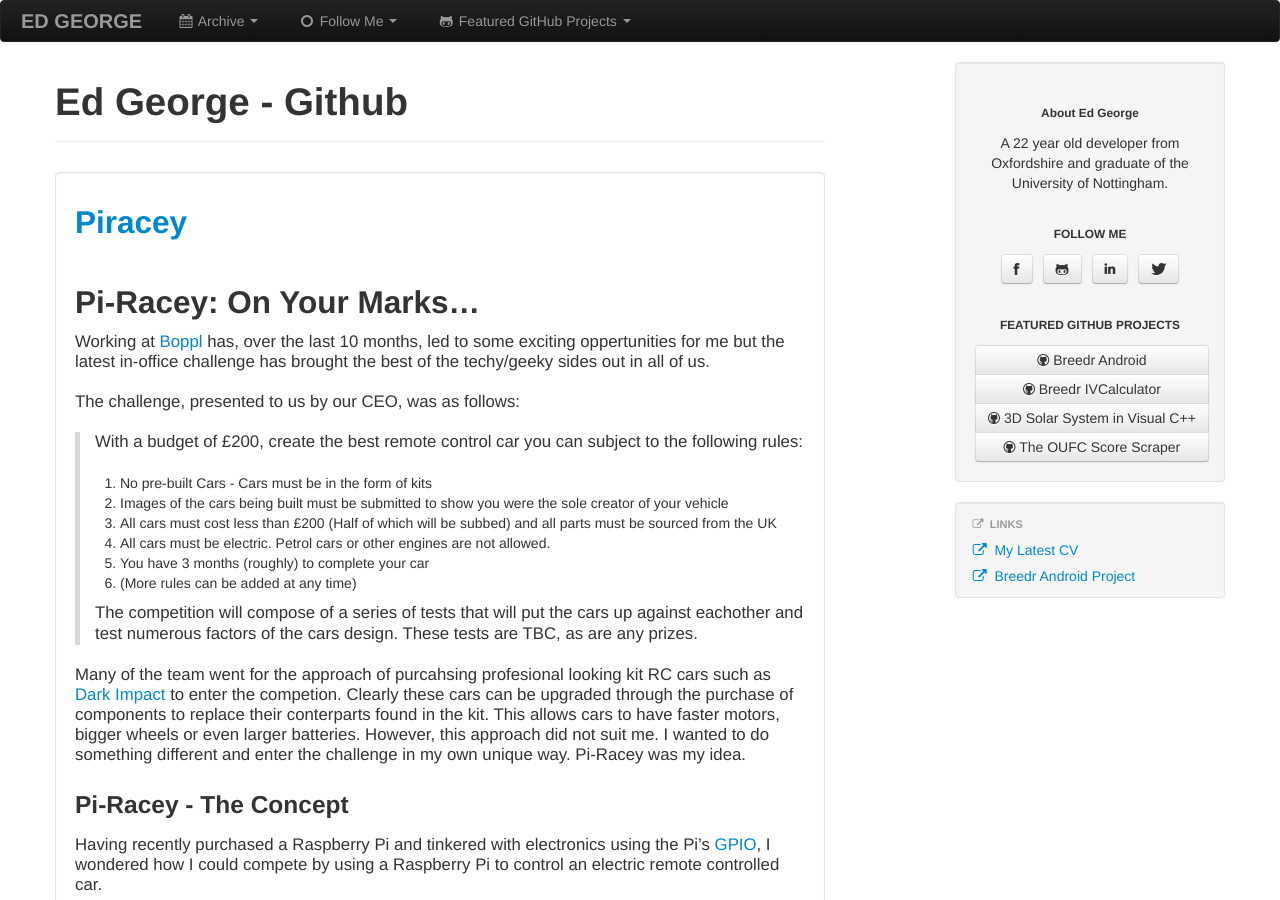
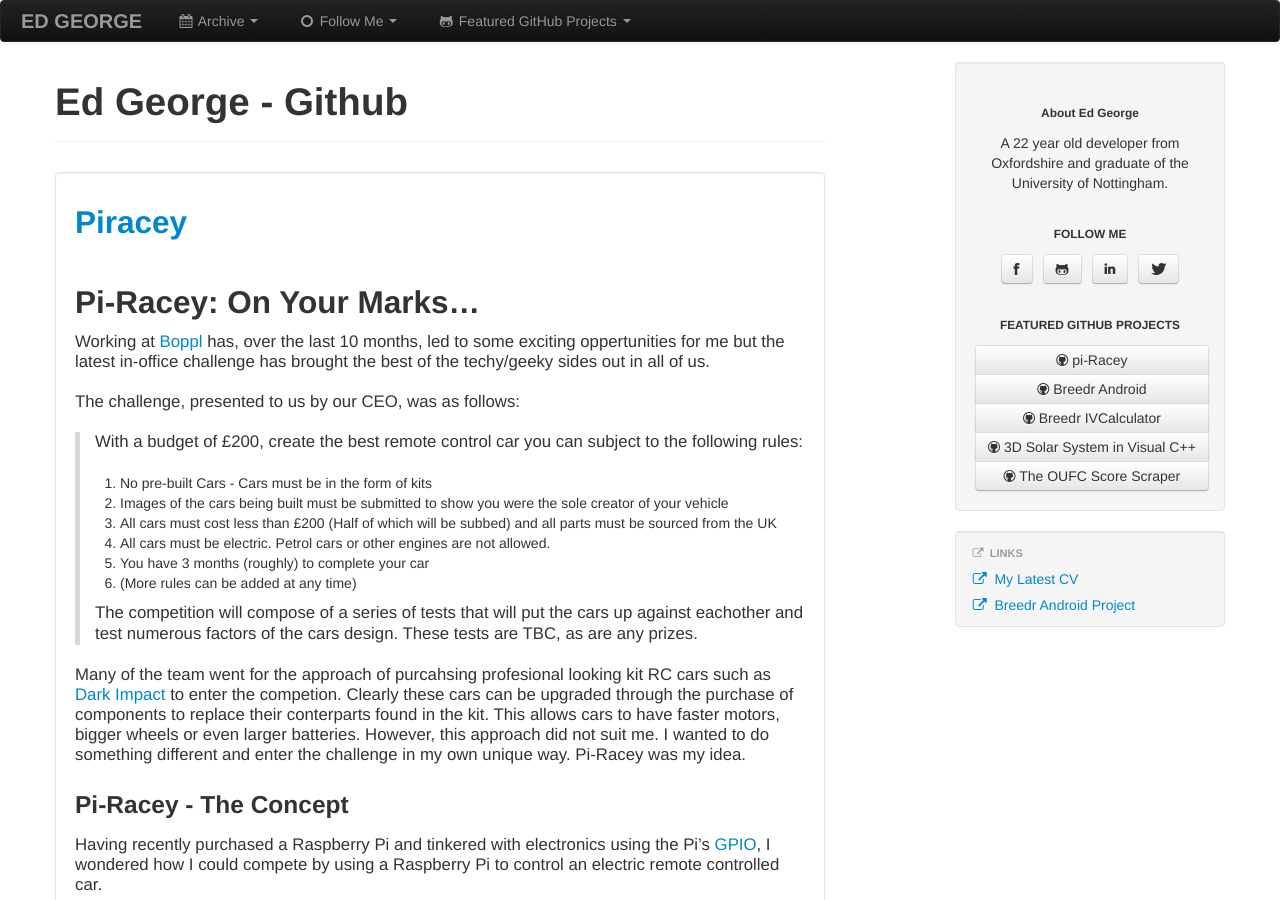
Before and after one commit to ed-george/ed-george.github.io, a Jekyll site: the page built from index.html, in a window 1280 px wide and 900 px high. Built offline with Jekyll 4.4.1, drawn with Linux system fonts in a browser that asks for light colours; the list of posts is cut into pages by our own code.

Commit message:
update config

```diff
--- a/_config.yml
+++ b/_config.yml
@@ -337,6 +337,9 @@ github_projects :
   header : Featured GitHub Projects
   projects :
   - project :
+    name : pi-Racey
+    url : https://github.com/ed-george/piRacey
+  - project :
     name : Breedr Android
     url : https://github.com/Breedr/Breedr-Android
   - project :
```
